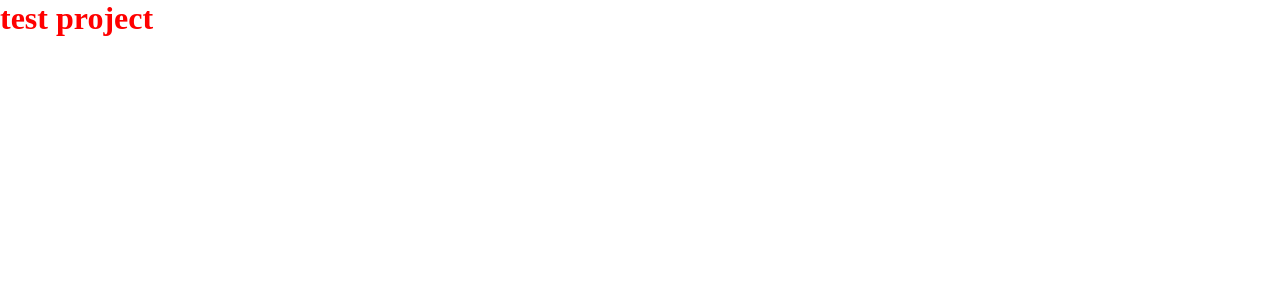
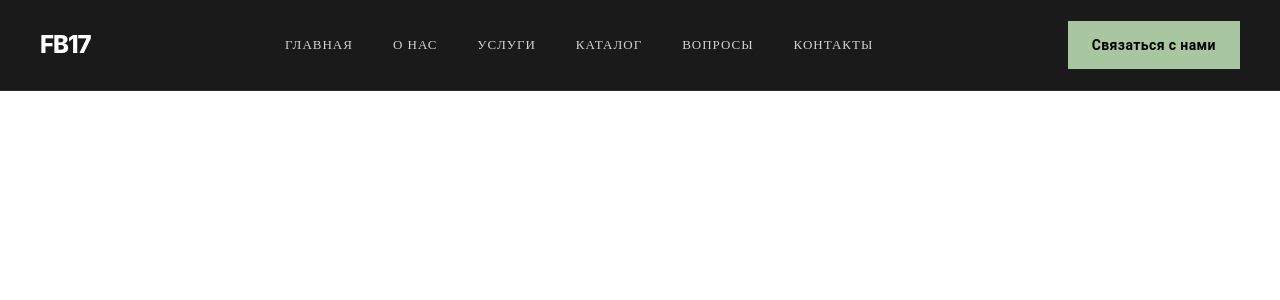
Before and after one commit to TurduevaA/test, a React (Vite) app: page / in a window 1280 px wide. Shown: the top 300 px of the page. Built offline with nearby package versions, Linux system fonts and the light colour scheme.

Commit message:
added header/Aziz

```diff
--- a/package.json
+++ b/package.json
@@ -12,6 +12,7 @@
   "dependencies": {
     "@emotion/react": "^11.14.0",
     "@emotion/styled": "^11.14.1",
+    "@mui/icons-material": "^9.0.0",
     "@mui/material": "^9.0.0",
     "react": "^18.2.0",
     "react-dom": "^18.2.0"
--- a/src/App.jsx
+++ b/src/App.jsx
@@ -1,16 +1,13 @@
 import { styled } from "@mui/material";
 import React from "react";
+import Header from "./components/Header";
 
 const App = () => {
   return (
     <div>
-      <Title>test project</Title>
+      <Header />
     </div>
   );
 };
 
 export default App;
-
-const Title = styled("h1")({
-  color: "red",
-});
--- /dev/null
+++ b/src/components/Header.jsx
@@ -0,0 +1,152 @@
+import React, { useState } from "react";
+import {
+  AppBar,
+  Toolbar,
+  Typography,
+  Button,
+  Stack,
+  Box,
+  IconButton,
+  Drawer,
+  List,
+  ListItem,
+  ListItemText,
+  styled,
+} from "@mui/material";
+import MenuIcon from "@mui/icons-material/Menu";
+
+const COLORS = {
+  dark: "#1A1A1A",
+  accent: "#A8C7A1",
+  white: "#FFFFFF",
+  gray: "#B0B0B0",
+};
+
+const Header = () => {
+  const [mobileOpen, setMobileOpen] = useState(false);
+  const menuItems = [
+    "Главная",
+    "О нас",
+    "Услуги",
+    "Каталог",
+    "Вопросы",
+    "Контакты",
+  ];
+
+  const handleDrawerToggle = () => {
+    setMobileOpen(!mobileOpen);
+  };
+
+  return (
+    <>
+      <StyledAppBar position="sticky" elevation={0}>
+        <Toolbar
+          sx={{
+            justifyContent: "space-between",
+            height: { xs: "70px", md: "90px" },
+            px: { xs: 2, md: 5 },
+          }}
+        >
+          <Logo variant="h5">FB17</Logo>
+
+          <Stack
+            direction="row"
+            spacing={5}
+            sx={{ display: { xs: "none", md: "flex" }, alignItems: "center" }}
+          >
+            {menuItems.map((item) => (
+              <NavLink key={item} href={`#${item.toLowerCase()}`}>
+                {item}
+              </NavLink>
+            ))}
+          </Stack>
+
+          <Stack direction="row" spacing={2} alignItems="center">
+            <ContactButton sx={{ display: { xs: "none", sm: "block" } }}>
+              Связаться с нами
+            </ContactButton>
+
+            <IconButton
+              color="inherit"
+              onClick={handleDrawerToggle}
+              sx={{ display: { xs: "flex", md: "none" }, color: COLORS.white }}
+            >
+              <MenuIcon />
+            </IconButton>
+          </Stack>
+        </Toolbar>
+      </StyledAppBar>
+
+      <Drawer
+        anchor="right"
+        open={mobileOpen}
+        onClose={handleDrawerToggle}
+        PaperProps={{
+          sx: { width: "250px", bgcolor: COLORS.dark, color: COLORS.white },
+        }}
+      >
+        <List sx={{ pt: 4 }}>
+          {menuItems.map((item) => (
+            <ListItem button key={item} onClick={handleDrawerToggle}>
+              <ListItemText
+                primary={item}
+                sx={{
+                  textAlign: "center",
+                  ".MuiTypography-root": { fontWeight: 500 },
+                }}
+              />
+            </ListItem>
+          ))}
+          <Box sx={{ p: 2, textAlign: "center" }}>
+            <ContactButton fullWidth>Связаться с нами</ContactButton>
+          </Box>
+        </List>
+      </Drawer>
+    </>
+  );
+};
+
+const StyledAppBar = styled(AppBar)({
+  backgroundColor: COLORS.dark,
+  borderBottom: "1px solid rgba(255, 255, 255, 0.08)",
+});
+
+const Logo = styled(Typography)({
+  fontWeight: 800,
+  letterSpacing: "-1px",
+  color: COLORS.white,
+  cursor: "pointer",
+  fontFamily: "'Inter', sans-serif",
+});
+
+const NavLink = styled("a")({
+  color: COLORS.white,
+  textDecoration: "none",
+  fontSize: "13px",
+  textTransform: "uppercase",
+  letterSpacing: "1px",
+  fontWeight: 400,
+  opacity: 0.8,
+  transition: "all 0.3s ease",
+  "&:hover": {
+    opacity: 1,
+    color: COLORS.accent,
+  },
+});
+
+const ContactButton = styled(Button)({
+  backgroundColor: COLORS.accent,
+  color: "#000",
+  borderRadius: "0px",
+  padding: "12px 24px",
+  fontSize: "14px",
+  fontWeight: 600,
+  textTransform: "none",
+  whiteSpace: "nowrap",
+  "&:hover": {
+    backgroundColor: COLORS.white,
+    transition: "0.4s",
+  },
+});
+
+export default Header;
```
Also changed, not shown: 1 other file (tests, documents, lock files or other folders).
